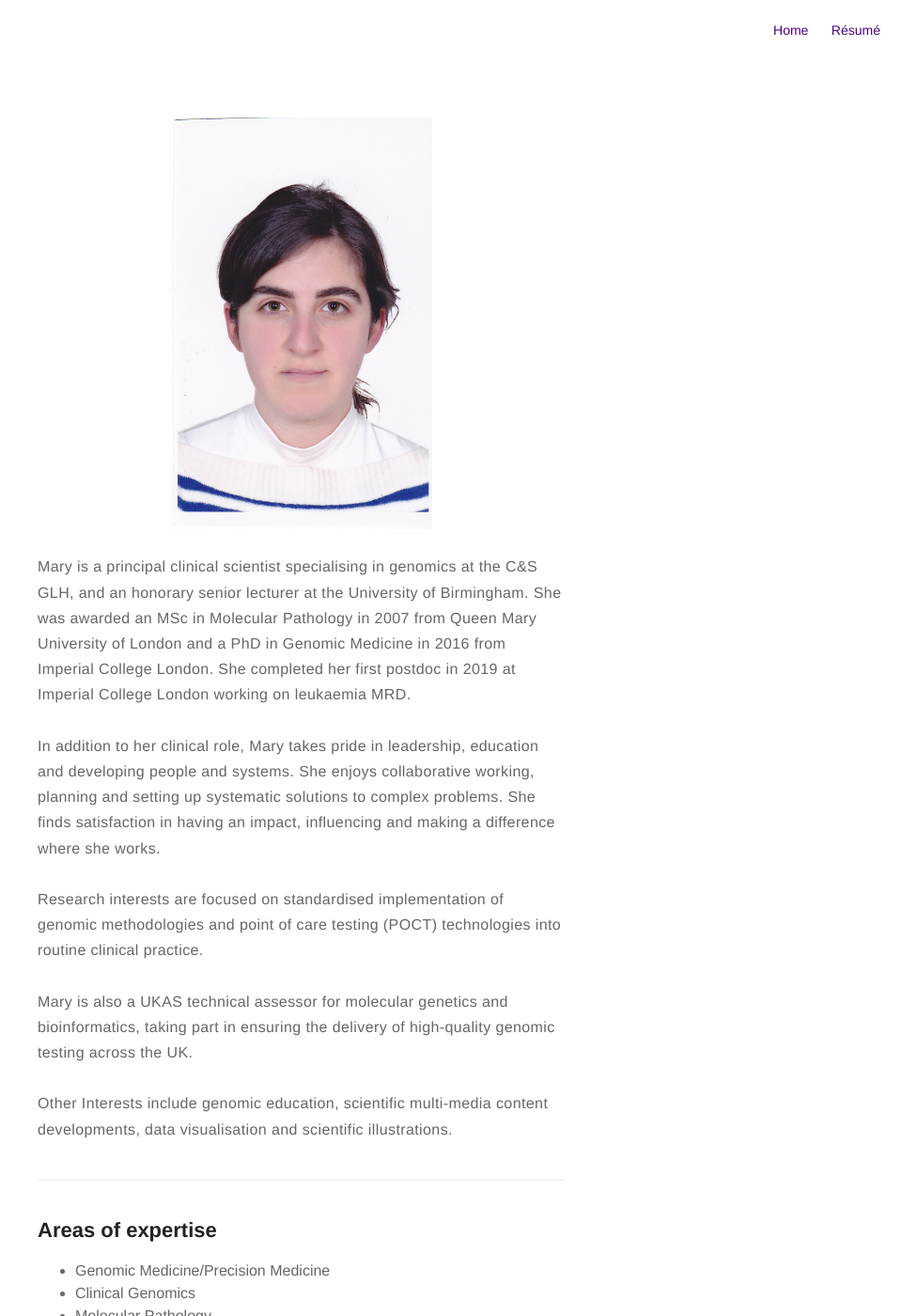
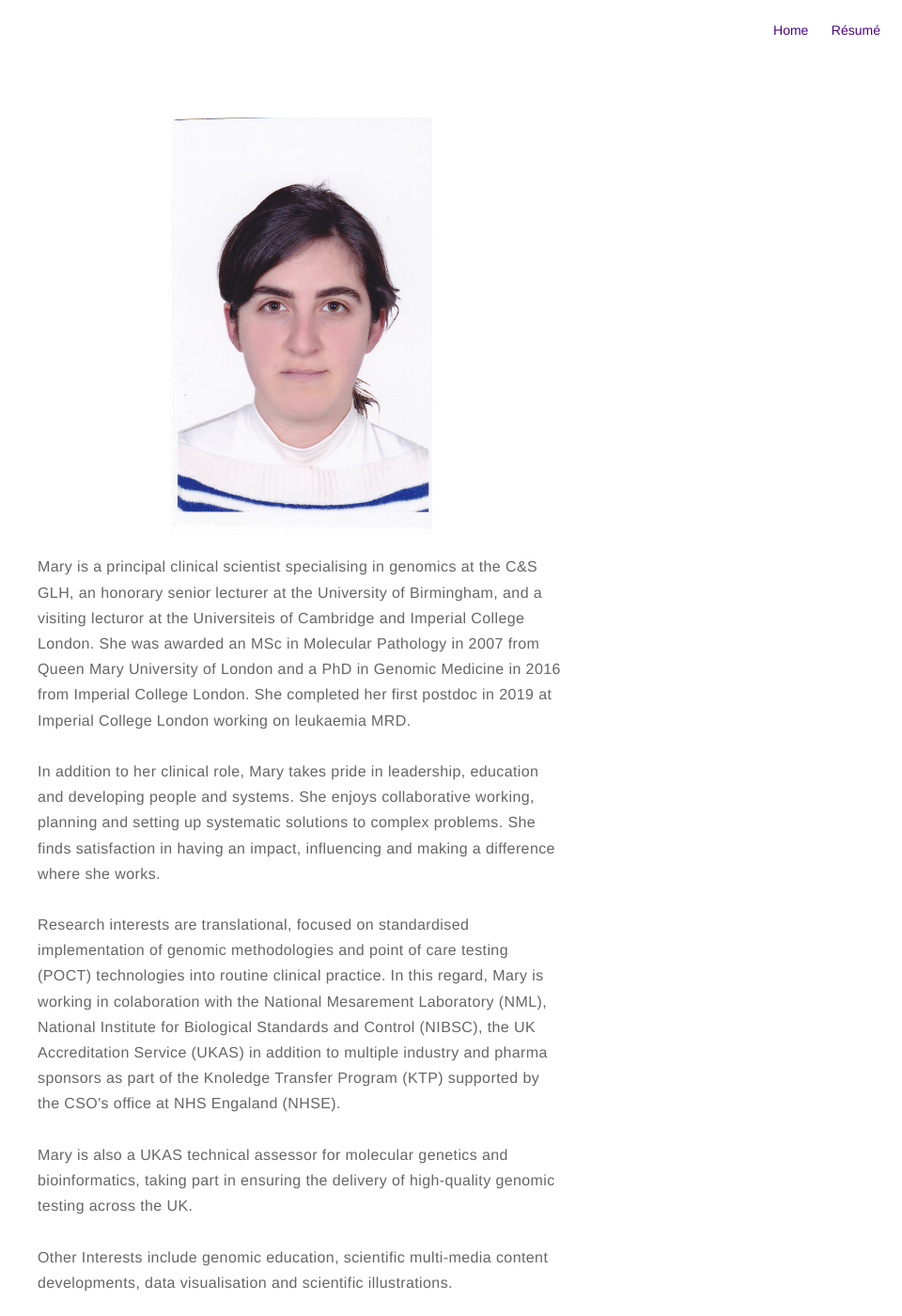
Before and after one commit to AlikianM/alikianm.github.io, a Jekyll site: the page built from about.md, in a window 1280 px wide and 1400 px high. Shown: the whole window at 94% size, without its empty margins (320-1280 px from the left). Built offline with Jekyll 4.4.1, drawn with Linux system fonts in a browser that asks for light colours.

Commit message:
Update about.md

```diff
--- a/about.md
+++ b/about.md
@@ -4,13 +4,13 @@ layout: page
 ---
 ![Profile Image]({% if site.external-image %}{{ site.picture }}{% else %}{{ site.url }}/{{ site.picture }}{% endif %})
 
-<p> Mary is a principal clinical scientist specialising in genomics at the C&S GLH, and an honorary senior lecturer at the University of Birmingham. She was awarded an MSc in Molecular Pathology in 2007 from Queen Mary University of London and a PhD in Genomic Medicine in 2016 from Imperial College London. She completed her first postdoc in 2019 at Imperial College London working on leukaemia MRD.
+<p> Mary is a principal clinical scientist specialising in genomics at the C&S GLH, an honorary senior lecturer at the University of Birmingham, and a visiting lecturor at the Universiteis of Cambridge and Imperial College London. She was awarded an MSc in Molecular Pathology in 2007 from Queen Mary University of London and a PhD in Genomic Medicine in 2016 from Imperial College London. She completed her first postdoc in 2019 at Imperial College London working on leukaemia MRD.
 <br>
 <br>
 In addition to her clinical role, Mary takes pride in leadership, education and developing people and systems. She enjoys collaborative working, planning and setting up systematic solutions to complex problems. She finds satisfaction in having an impact, influencing and making a difference where she works.
 <br>
 <br>
-Research interests are focused on standardised implementation of genomic methodologies and point of care testing (POCT) technologies into routine clinical practice.
+Research interests are translational, focused on standardised implementation of genomic methodologies and point of care testing (POCT) technologies into routine clinical practice. In this regard, Mary is working in colaboration with the National Mesarement Laboratory (NML), National Institute for Biological Standards and Control (NIBSC), the UK Accreditation Service (UKAS) in addition to multiple industry and pharma sponsors as part of the Knoledge Transfer Program (KTP) supported by the CSO's office at NHS Engaland (NHSE).
 <br>
 <br>
 Mary is also a UKAS technical assessor for molecular genetics and bioinformatics, taking part in ensuring the delivery of high-quality genomic testing across the UK.
```
